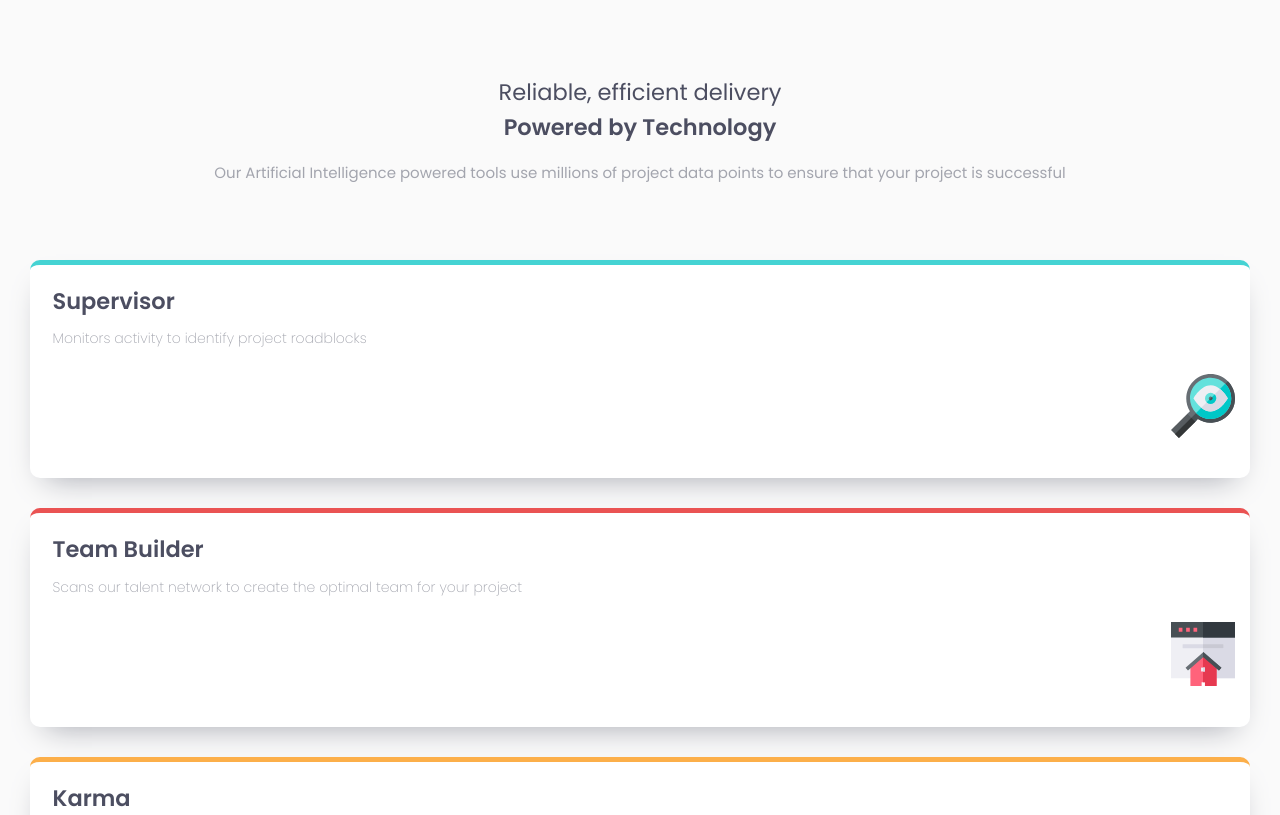
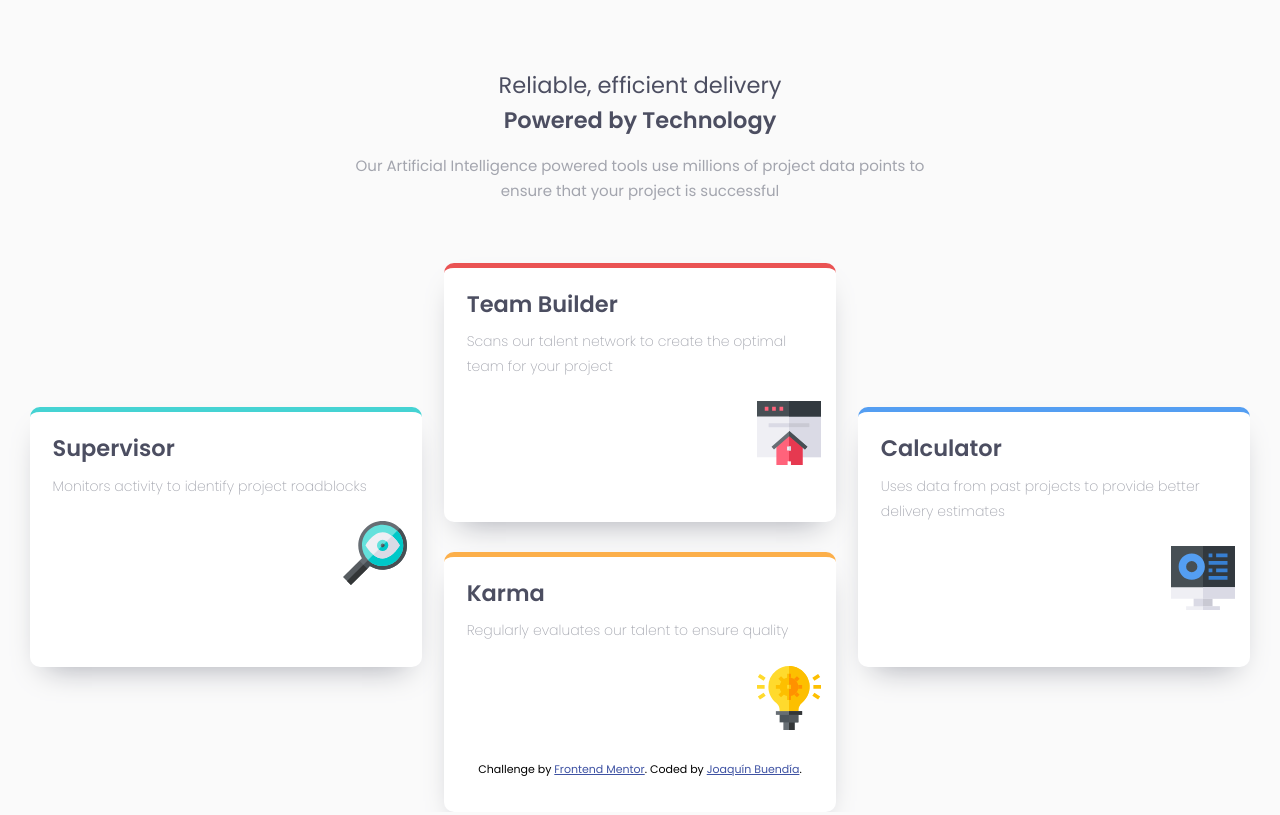
Before and after one commit to jbuendia1y/four-card-feature-section-master, a plain HTML site: page index.html in a window 1280 px wide. Shown: the top 815 px of the page. Drawn offline with nearby package versions, Linux system fonts and the light colour scheme.

Commit message:
Version PC
El grid de la versión PC ya se modificó, ahora solo falta el main-text .

```diff
--- a/src/scss/_box-container.scss
+++ b/src/scss/_box-container.scss
@@ -1,3 +1,11 @@
 .box-container{
     padding: 2em;
 }
+
+@media screen and (min-width:1024px){
+    .box-container{
+        display: flex;
+        flex-direction: column;
+        align-items: center;
+    }
+}
--- a/src/scss/_main-grid.scss
+++ b/src/scss/_main-grid.scss
@@ -27,3 +27,39 @@
         }
     }
 }
+
+@media screen and (min-width:1024px){
+    .grid{
+        &__container{
+            grid-template-columns: repeat(3,1fr);
+            grid-column-gap: 1.5em;
+        }
+
+        &__item{
+            &:nth-child(1){
+                grid-row: 2/4;
+            }
+
+            &:nth-child(2){
+                grid-row: 1/3;
+                grid-column: 2/3;
+            }
+
+            &:nth-child(3){
+                grid-row: 3/5;
+                grid-column: 2/3;
+            }
+
+            &:nth-child(4){
+                grid-row: 2/4;
+                grid-column: 3/4;
+            }
+        }
+    }
+}
+
+@media screen and (min-width:1440px){
+    .grid{
+        max-width: 75%;
+    }
+}
--- a/src/scss/_text.scss
+++ b/src/scss/_text.scss
@@ -20,3 +20,11 @@
         color: $colorGrayishBlue;
     }
 }
+
+@media screen and (min-width:1024px){
+    .main-text{
+        width: 50%;
+        margin-top: 1.5em;
+        margin-bottom: 3em;
+    }
+}
```
Also changed, not shown: src/css/styles.css.
